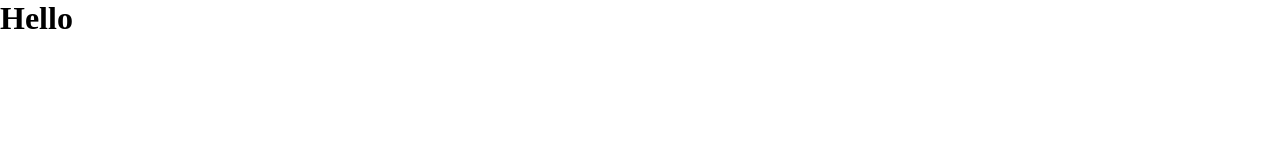
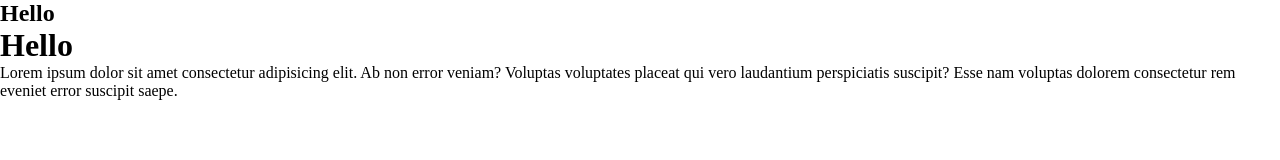
Before and after one commit to rahmatjon02/lesson-13, a plain HTML site: page index.html in a window 1280 px wide. Drawn offline with Linux system fonts and the light colour scheme.

Commit message:
h2 va p dob kardam

```diff
--- a/index.html
+++ b/index.html
@@ -7,6 +7,13 @@
     <link rel="stylesheet" href="./style.css" />
   </head>
   <body>
+    <h2>Hello</h2>
     <h1>Hello</h1>
+    <p>
+      Lorem ipsum dolor sit amet consectetur adipisicing elit. Ab non error
+      veniam? Voluptas voluptates placeat qui vero laudantium perspiciatis
+      suscipit? Esse nam voluptas dolorem consectetur rem eveniet error suscipit
+      saepe.
+    </p>
   </body>
 </html>
```
Also changed, not shown: image.png (added).
